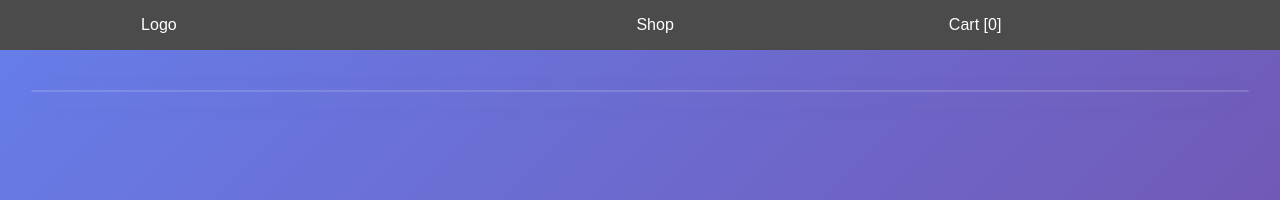
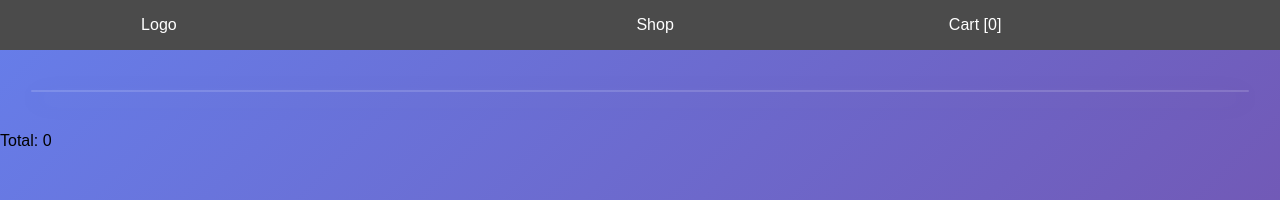
Before and after one commit to MarekRykaczewski/shop-react, a React (Create React App) app: page /cart in a window 1280 px wide. Shown: the top 200 px of the page. Built offline with nearby package versions, Linux system fonts and the light colour scheme.

Commit message:
implement cart total

```diff
--- a/src/App.js
+++ b/src/App.js
@@ -52,6 +52,8 @@ function App() {
     setCart(prevState => [...newCart])
   }
 
+  const total = cart.reduce((accumulator,current) => accumulator + current.price * current.quantity, 0)
+
   return (
     <Router>
       <div className="App">
@@ -59,7 +61,7 @@ function App() {
         <Routes>
           <Route path ="/" element={<Home/>} />
           <Route path ="/shop" element={<Shop data={items}/>} />
-          <Route path ='/cart' element={<Cart cart={cart} handleIncrementClick={incrementItem} handleDecrementClick={decrementItem} handleDeleteClick={deleteItem}/>} />
+          <Route path ='/cart' element={<Cart total={total} cart={cart} handleIncrementClick={incrementItem} handleDecrementClick={decrementItem} handleDeleteClick={deleteItem}/>} />
           <Route path="/shop/:id" element={<ItemDetail handleClick={addToCart}/>} />
         </Routes>
       </div>
--- a/src/components/Cart.jsx
+++ b/src/components/Cart.jsx
@@ -18,9 +18,13 @@ function Cart(props) {
   ))
 
   return (
-    <div className="cart">
+    <div>
+      <div className="cart">
         {cartElements}
     </div>
+      <div> Total: {props.total} </div>
+    </div>
+
   );
 }
 
```
